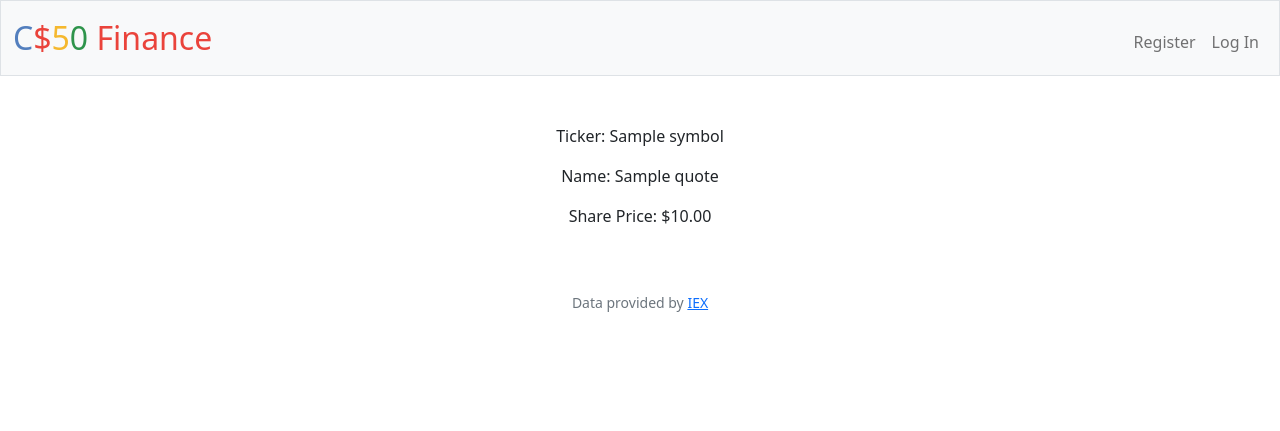
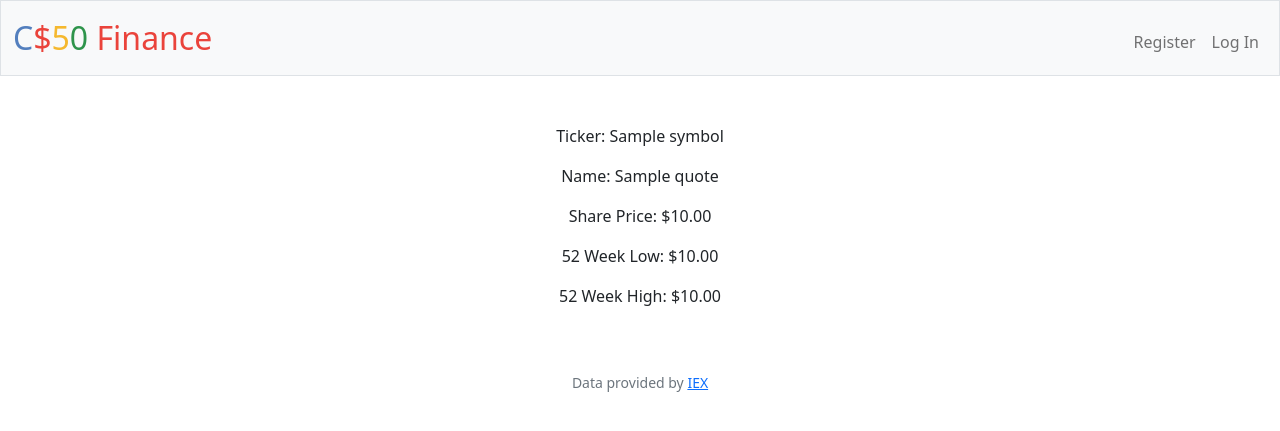
Before and after one commit to OGlearns/finance, a Flask app: template templates/quoted.html in a window 1280 px wide. Shown: the top 431 px of the page. Run offline with Flask 3, Linux system fonts and the light colour scheme; the template is opened without the code that fills it: most values are stand-ins (such as "Sample title", 1, 10 or a date in 2020); parts of the project's set-up code (start-up, migrations or seed data) failed here and were passed over; some libraries are stand-ins or nearby versions.

Commit message:
minor stuff

```diff
--- a/app.py
+++ b/app.py
@@ -5,7 +5,6 @@ from flask import Flask, flash, redirect, render_template, request, session
 from flask_session import Session
 from tempfile import mkdtemp
 from werkzeug.security import check_password_hash, generate_password_hash
-
 from helpers import apology, login_required, lookup, usd
 
 # Configure application
@@ -13,6 +12,7 @@ app = Flask(__name__)
 
 # Ensure templates are auto-reloaded
 app.config["TEMPLATES_AUTO_RELOAD"] = True
+app.config["ENV"] = "development"
 
 # Custom filter
 app.jinja_env.filters["usd"] = usd
@@ -22,7 +22,7 @@ app.config["SESSION_PERMANENT"] = False
 app.config["SESSION_TYPE"] = "filesystem"
 Session(app)
 
-# Configure CS50 Library to use SQLite database
+# Configure CS50 Library to use Postgres database
 
 uri = os.getenv("DATABASE_URL")
 if uri.startswith("postgres://"):
@@ -122,8 +122,8 @@ def buy():
             db.execute("UPDATE users SET cash = ? WHERE id = ?", user_cash, session["user_id"])
             flash("Shares successfully purchased!")
         return user_balance()
+    else:
 
-    else:
         return render_template("buy.html")
 
 
@@ -206,7 +206,6 @@ def quote():
         quote = lookup(symbol)
         if not quote:
             return apology("must provide a valid stock symbol")
-
         else:
             return render_template("/quoted.html", quote=quote, symbol=symbol)
 
--- a/helpers.py
+++ b/helpers.py
@@ -50,15 +50,22 @@ def lookup(symbol):
     # Parse response
     try:
         quote = response.json()
+        # print(quote)
         return {
             "name": quote["companyName"],
             "price": float(quote["latestPrice"]),
-            "symbol": quote["symbol"]
+            "symbol": quote["symbol"],
+            "low": float(quote["week52High"]),
+            "high": float(quote["week52Low"]),
         }
     except (KeyError, TypeError, ValueError):
+
         return None
 
 
 def usd(value):
     """Format value as USD."""
     return f"${value:,.2f}"
+
+# TOTO
+# Create helper function to reutrn top popular symbols
--- a/requirements.txt
+++ b/requirements.txt
@@ -4,3 +4,5 @@ Flask-Session
 requests
 gunicorn
 psycopg2-binary
+urllib3==1.26.5
+python-dotenv
--- a/templates/buy.html
+++ b/templates/buy.html
@@ -14,4 +14,10 @@
         </div>
         <button class="btn btn-primary" type="submit">Buy</button>
     </form>
+
+    <!-- List some sample popular symols here -->
+
+    <div>
+
+    </div>
 {% endblock %}
--- a/templates/history.html
+++ b/templates/history.html
@@ -20,7 +20,7 @@
                     <td class="text-start">{{ transaction["symbol"] }}</td>
                     <td class="text-end">{{ transaction["shares"] }}</td>
                     <td class="text-end">{{ transaction["price"] | usd }}</td>
-                    <td class="text-end">{{ transaction["timestamp"] }}</td>
+                    <td class="text-end">{{ transaction["timestamp"] }} UTC</td>
                 </tr>
             {% endfor %}
         </tbody>
--- a/templates/quoted.html
+++ b/templates/quoted.html
@@ -10,6 +10,8 @@
             <p> Ticker: {{ quote.symbol }}</p>
             <p> Name: {{ quote.name }} </p>
             <p> Share Price: {{ quote.price | usd }} </p>
+            <p> 52 Week Low: {{quote.low | usd}} </p>
+            <p> 52 Week High: {{quote.high | usd}} </p>
         </div>
     </form>
 {% endblock %}
```
Also changed, not shown: README.md, 3 other files.
